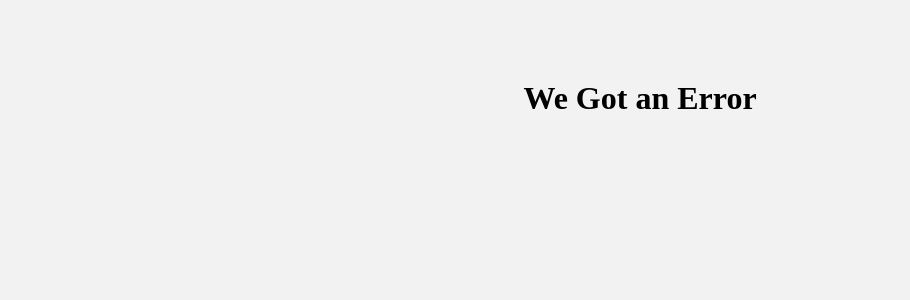
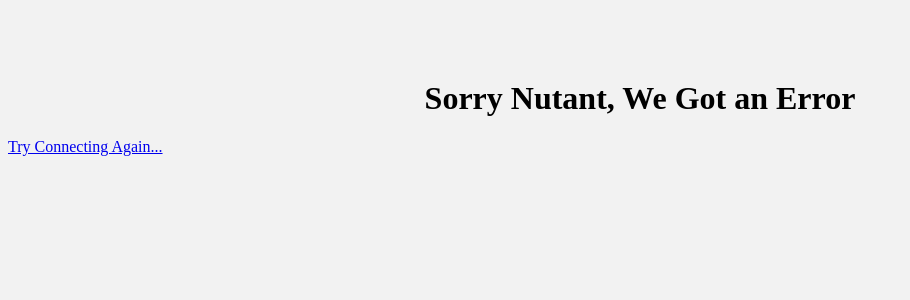
Before and after one commit to mstockwell/NTNX_Investigator, a Flask app: template NTNXWhoDidWhat/templates/error.html in a window 1280 px wide. Shown: the top 300 px of the page, without its empty margins (0-910 px from the left). Run offline with Flask 2, Linux system fonts and the light colour scheme; the template is opened without the code that fills it, so the values that code supplies are empty.

Commit message:
added more error handling

```diff
--- a/NTNXWhoDidWhat/templates/error.html
+++ b/NTNXWhoDidWhat/templates/error.html
@@ -8,13 +8,14 @@
   <body>
     <div class="wrapper">
       <center>
-          <h1>We Got an Error</h1>
+          <h1>Sorry Nutant, We Got an Error</h1>
       </center>
      {% block body %}
 
 <p>{{ error }}</p>
 
 {% endblock %}
+            <a href="{{ url_for('homepage') }}">Try Connecting Again...</a>
     </div>
   </body>
 </html>
--- a/NTNXWhoDidWhat/views.py
+++ b/NTNXWhoDidWhat/views.py
@@ -4,7 +4,7 @@ from flask import request, render_template, redirect, url_for
 
 
 @app.route('/', methods=['GET', 'POST'])
-def HomePage():
+def homepage():
     error = None
     if request.method == 'POST':
         ip_address = request.form['ip_address']
@@ -15,7 +15,7 @@ def HomePage():
             if status == 200:
                 return redirect(url_for('querymainpage', cluster_name=cluster_info.get('name')))
             else:
-                return "We've got a problem, Status code: %s" % status
+                return render_template("error.html", error=status)
         except Exception as e:
                 return render_template("error.html", error=str(e))
     return render_template('homepage.html', error=error)
```
